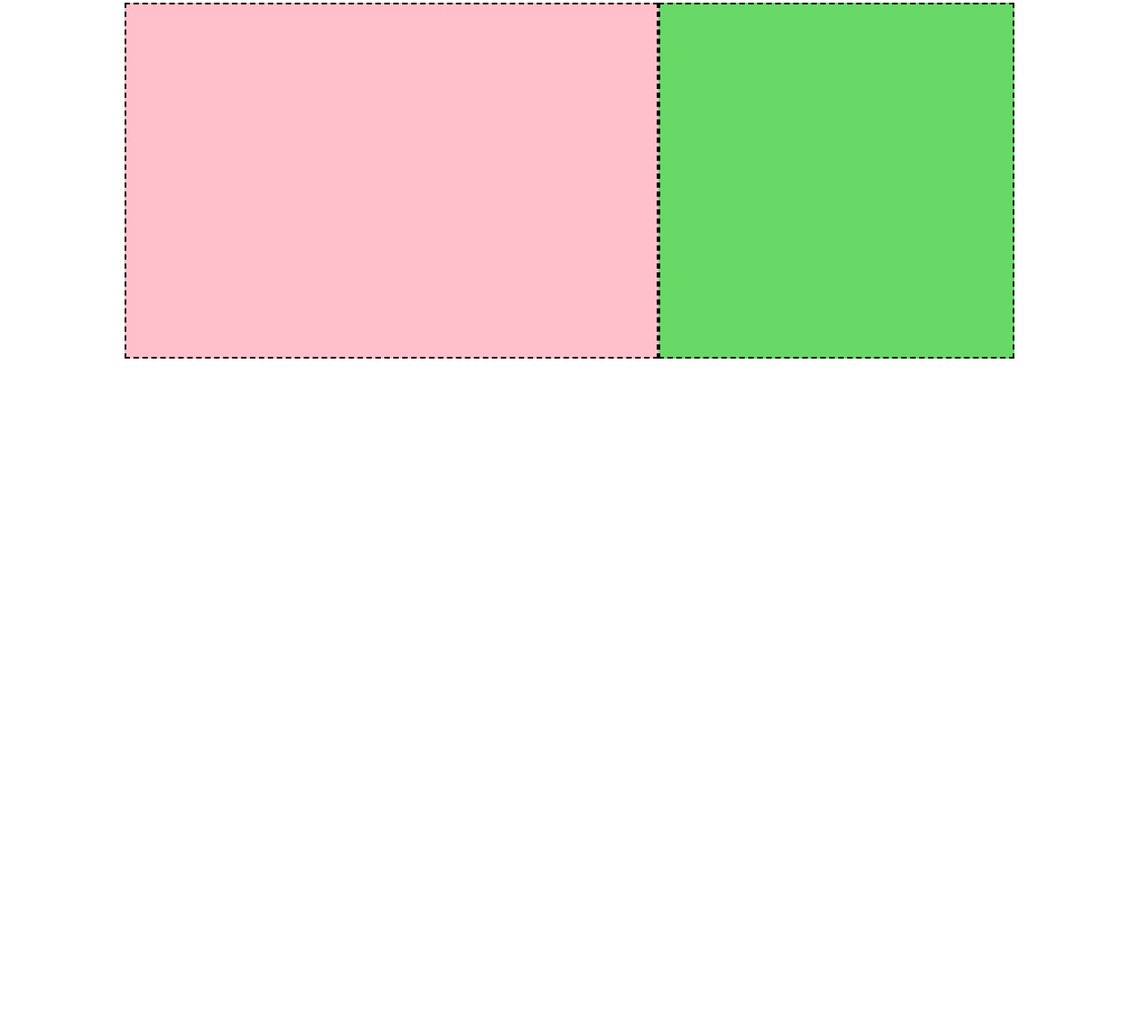
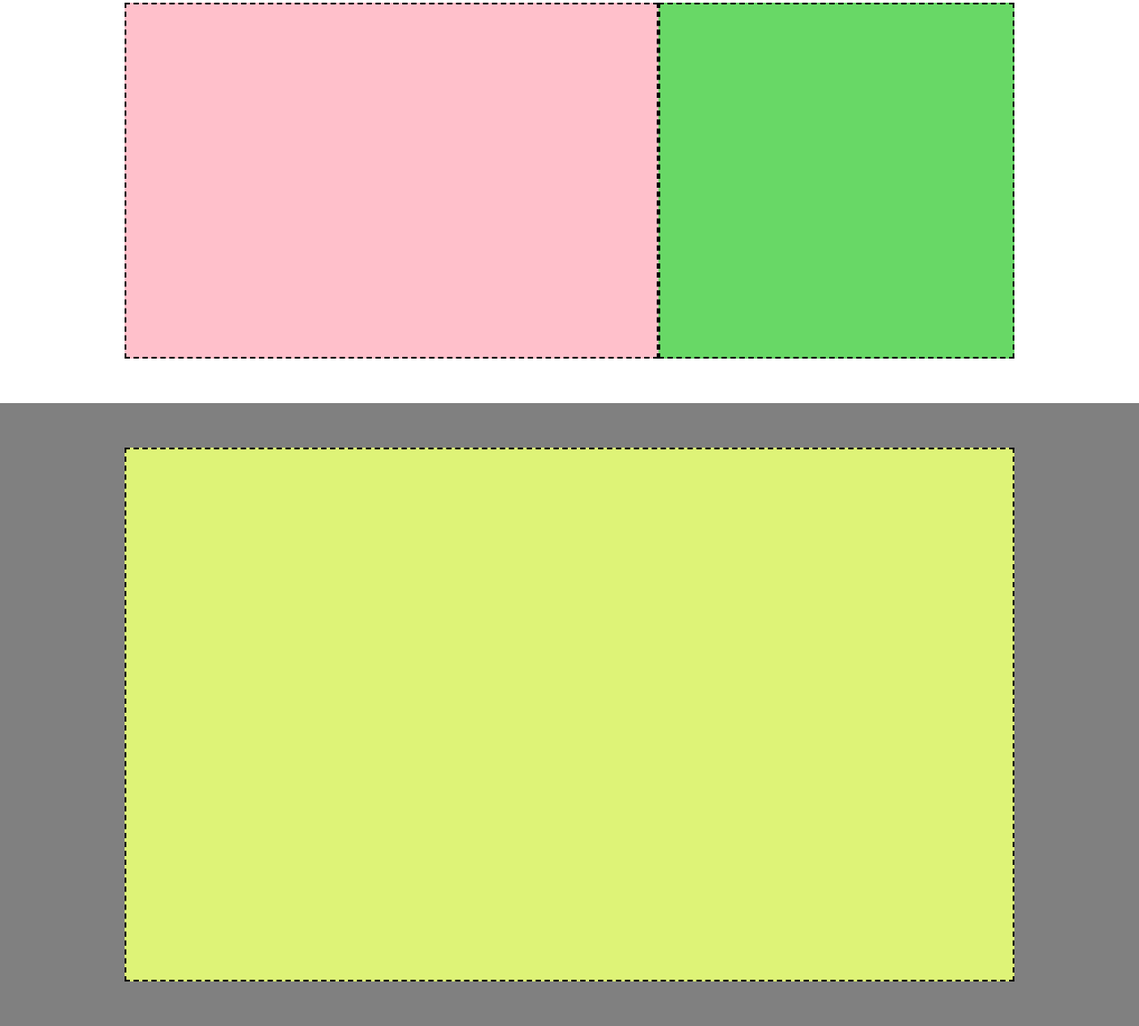
Before and after one commit to TanaraCavalcante/htmlcss-struttura-discord, a plain HTML site: page index.html in a window 1280 px wide. Shown: the part 1637-2790 px from the top of the page at 89% size. Before the commit the page ends 2090 px from the top, so only its background shows below. Drawn offline with Linux system fonts and the light colour scheme.

Commit message:
section-4

```diff
--- a/index.html
+++ b/index.html
@@ -46,6 +46,11 @@
             <div class="right"></div>
         </div>
 
+         <!--Section-4-->
+        <div class="section-4 all-width">
+           <div class="center-4"></div>
+        </div>
+
 
     </main>
 
--- a/style.css
+++ b/style.css
@@ -141,3 +141,23 @@
     height: 400px;
 
 }
+
+/*--- Section - 4--*/
+
+.section-4{
+    display: flex;
+    height: 700px;
+    align-self: center;
+
+}
+
+.center-4{
+    display: flex;
+    width: 1000px;
+    height: 600px;
+    background-color: rgb(222, 243, 119);
+    border: 2px dashed rgb(0, 0, 0);
+    align-self: center;
+    margin: 0 auto;
+
+}
```
